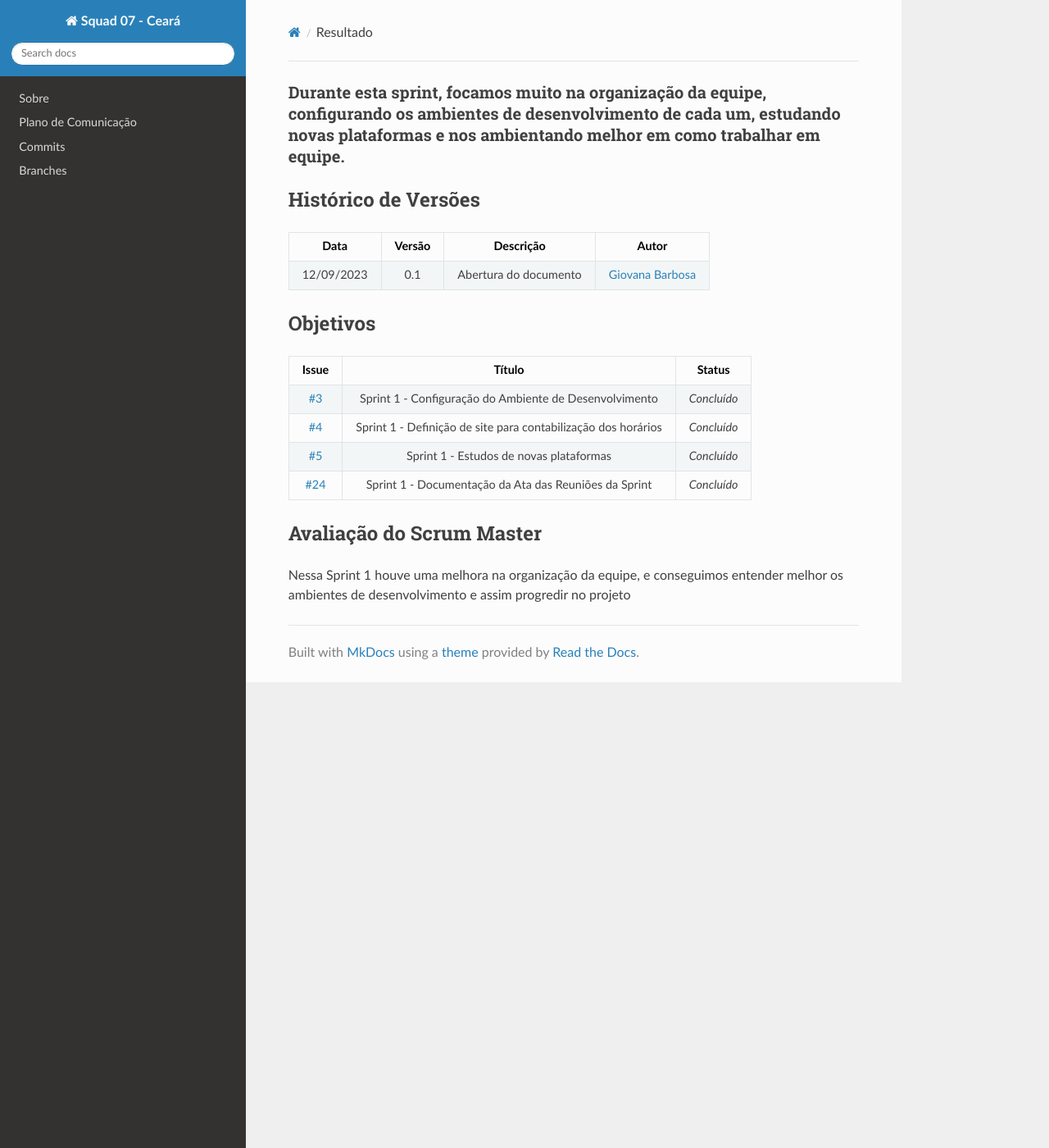
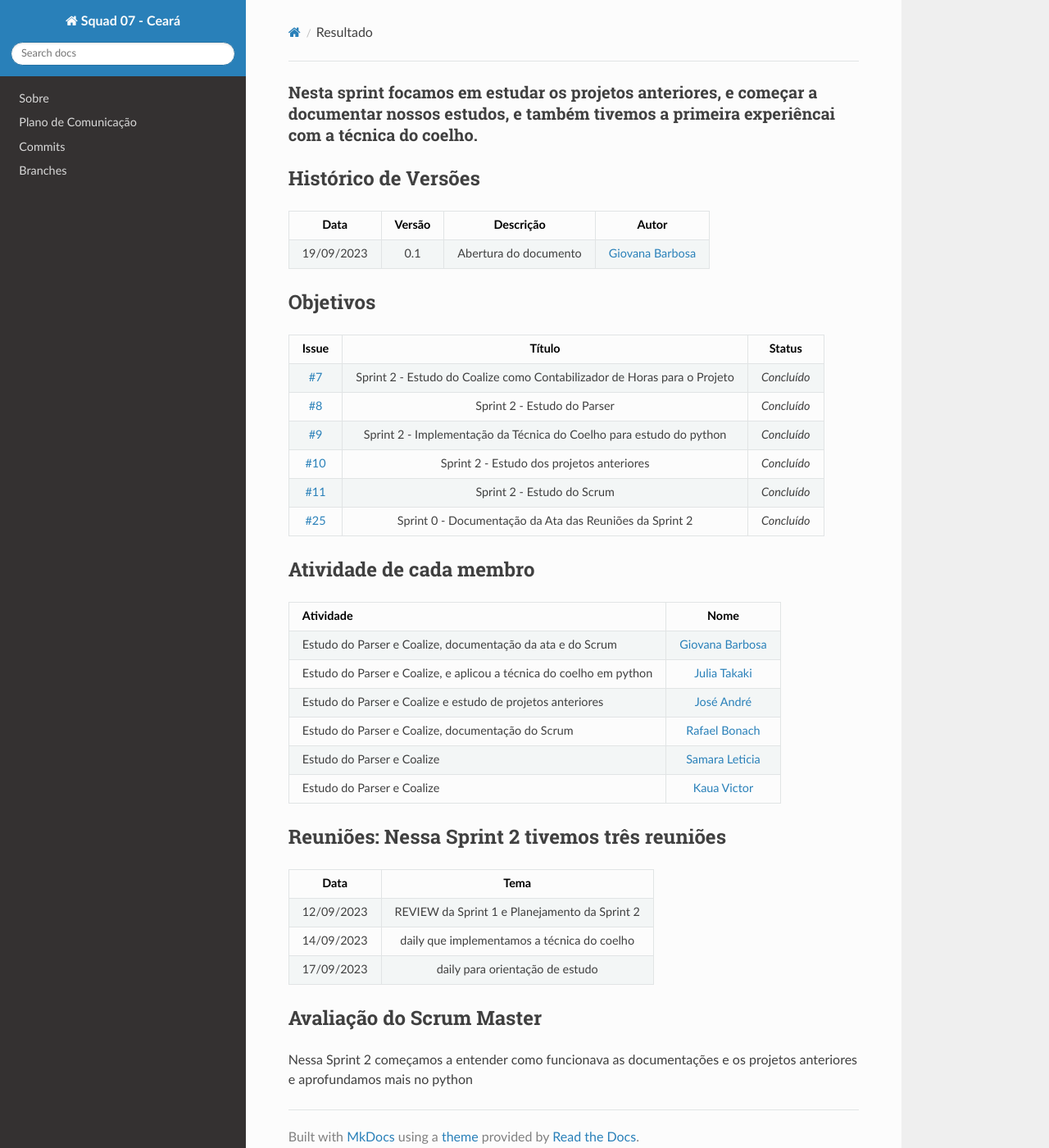
Before and after one commit to unb-mds/2023-2-Squad07, an MkDocs documentation site: the page built from docs/sprints/sprint02/resultado.md, in a window 1280 px wide and 1400 px high. Shown: the whole window at 82% size. Built offline with MkDocs 1.6.1, drawn with Linux system fonts in a browser that asks for light colours; nearby versions of some CDN libraries.

Commit message:
Sprint2-Resultados

```diff
--- a/docs/sprints/sprint02/resultado.md
+++ b/docs/sprints/sprint02/resultado.md
@@ -1,4 +1,4 @@
-### Durante esta sprint, focamos muito na organização da equipe, configurando os ambientes de desenvolvimento de cada um, estudando novas plataformas e nos ambientando melhor em como trabalhar em equipe.
+### Nesta sprint focamos em estudar os projetos anteriores, e começar a documentar nossos estudos, e também tivemos a primeira experiêncai com a técnica do coelho.
 
 #
 
@@ -6,19 +6,39 @@
 
 | Data       | Versão | Descrição                                 | Autor             |
 | :--------: | :----: | :--------------------:                    | :---------------: |
-| 12/09/2023 |  0.1   | Abertura do documento                     | [Giovana Barbosa ](https://github.com/gio221) |
+| 19/09/2023 |  0.1   | Abertura do documento                     | [Giovana Barbosa ](https://github.com/gio221) |
 
 ## Objetivos
 
-|                            Issue                             |              Título               |                    Status                     |
+|                            Issue                             |              Título               |                    Status                    |
 | :----------------------------------------------------------: | :-------------------------------: | :-------------------------------------------------: |
-| [#3](https://github.com/unb-mds/2023-2-Squad07/issues/3) | Sprint 1 - Configuração do Ambiente de Desenvolvimento | _Concluído_ |
-| [#4](https://github.com/unb-mds/2023-2-Squad07/issues/4) | Sprint 1 - Definição de site para contabilização dos horários | _Concluído_ |
-|[#5](https://github.com/unb-mds/2023-2-Squad07/issues/5) |  Sprint 1 - Estudos de novas plataformas   |  _Concluído_|
-| [#24](https://github.com/unb-mds/2023-2-Squad07/issues/24) | Sprint 1 - Documentação da Ata das Reuniões da Sprint  |  _Concluído_|
+| [#7](https://github.com/unb-mds/2023-2-Squad07/issues/7) |  Sprint 2 - Estudo do Coalize como Contabilizador de Horas para o Projeto  | _Concluído_ |
+| [#8](https://github.com/unb-mds/2023-2-Squad07/issues/8) | Sprint 2 - Estudo do Parser|  _Concluído_ |
+| [#9](https://github.com/unb-mds/2023-2-Squad07/issues/9) | Sprint 2 - Implementação da Técnica do Coelho para estudo do python  | _Concluído_ |
+| [#10](https://github.com/unb-mds/2023-2-Squad07/issues/10) | Sprint 2 - Estudo dos projetos anteriores| _Concluído_|
+| [#11](https://github.com/unb-mds/2023-2-Squad07/issues/11) | Sprint 2 - Estudo do Scrum  | _Concluído_|
+| [#25](https://github.com/unb-mds/2023-2-Squad07/issues/25) | Sprint 0 - Documentação da Ata das Reuniões da Sprint 2  | _Concluído_ |
+
+## Atividade de cada membro
+| Atividade        |                                                                           Nome                                                                            |
+| ------------- | :-------------------------------------------------------------------------------------------------------------------------------------------------------: |
+| Estudo do Parser e Coalize, documentação da ata e do Scrum  |                                                    [Giovana Barbosa ](https://github.com/gio221)                                                    |
+| Estudo do Parser e Coalize, e aplicou a técnica do coelho em python |                                                    [Julia Takaki](https://github.com/juliatakaki)                                                    |
+|Estudo do Parser e Coalize e estudo de projetos anteriores           |                                                    [José André](https://github.com/joseandre25)                                                     |
+| Estudo do Parser e Coalize, documentação do Scrum    |                                                    [Rafael Bonach](https://github.com/RafaBonach)                                                    |
+| Estudo do Parser e Coalize     |                                                    [Samara Leticia](https://github.com/samarawwleticia)                                                    |
+| Estudo do Parser e Coalize | [Kaua Victor](https://github.com/Kauanviictor) |
+
+## Reuniões: Nessa Sprint 2 tivemos três reuniões
+
+| Data       | Tema
+| :---------:| :---------------------------------------------:
+| 12/09/2023 |  REVIEW da Sprint 1 e Planejamento da Sprint 2
+| 14/09/2023 |  daily que implementamos a técnica do coelho
+| 17/09/2023 |  daily para orientação de estudo
 
 
 
 ## Avaliação do Scrum Master
 
-Nessa Sprint 1 houve uma melhora na organização da equipe, e conseguimos entender melhor os ambientes de desenvolvimento e assim progredir no projeto
+Nessa Sprint 2 começamos a entender como funcionava as documentações e os projetos anteriores e aprofundamos mais no python
```
Also changed, not shown: docs/sprints/sprint00/planejamento.md (+0 -6 lines), docs/sprints/sprint00/resultados.md (+5 -0 lines), docs/sprints/sprint01/planejamento.md (+0 -8 lines), docs/sprints/sprint01/resultado.md (+4 -0 lines), docs/sprints/sprint02/planejamento.md (+0 -20 lines).
